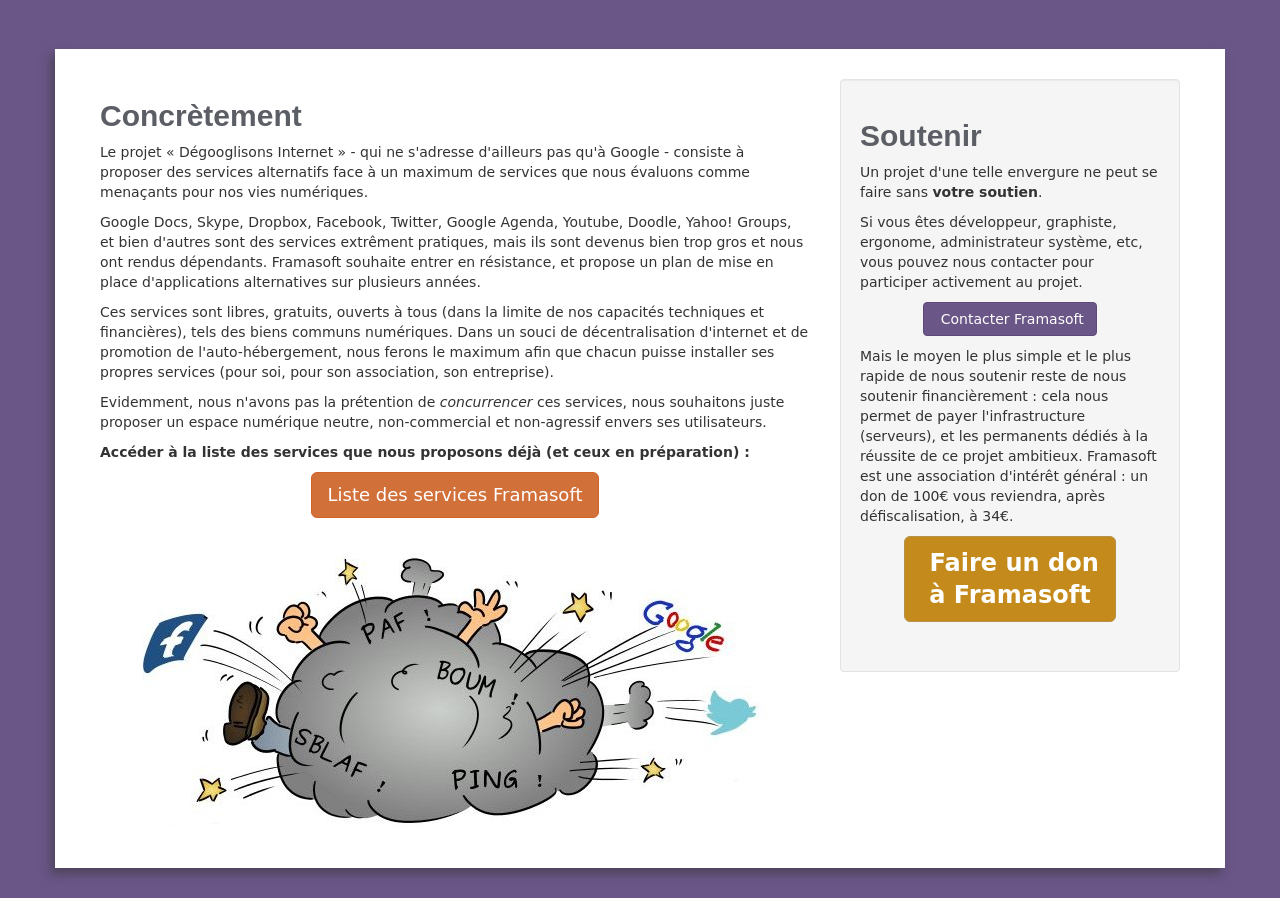
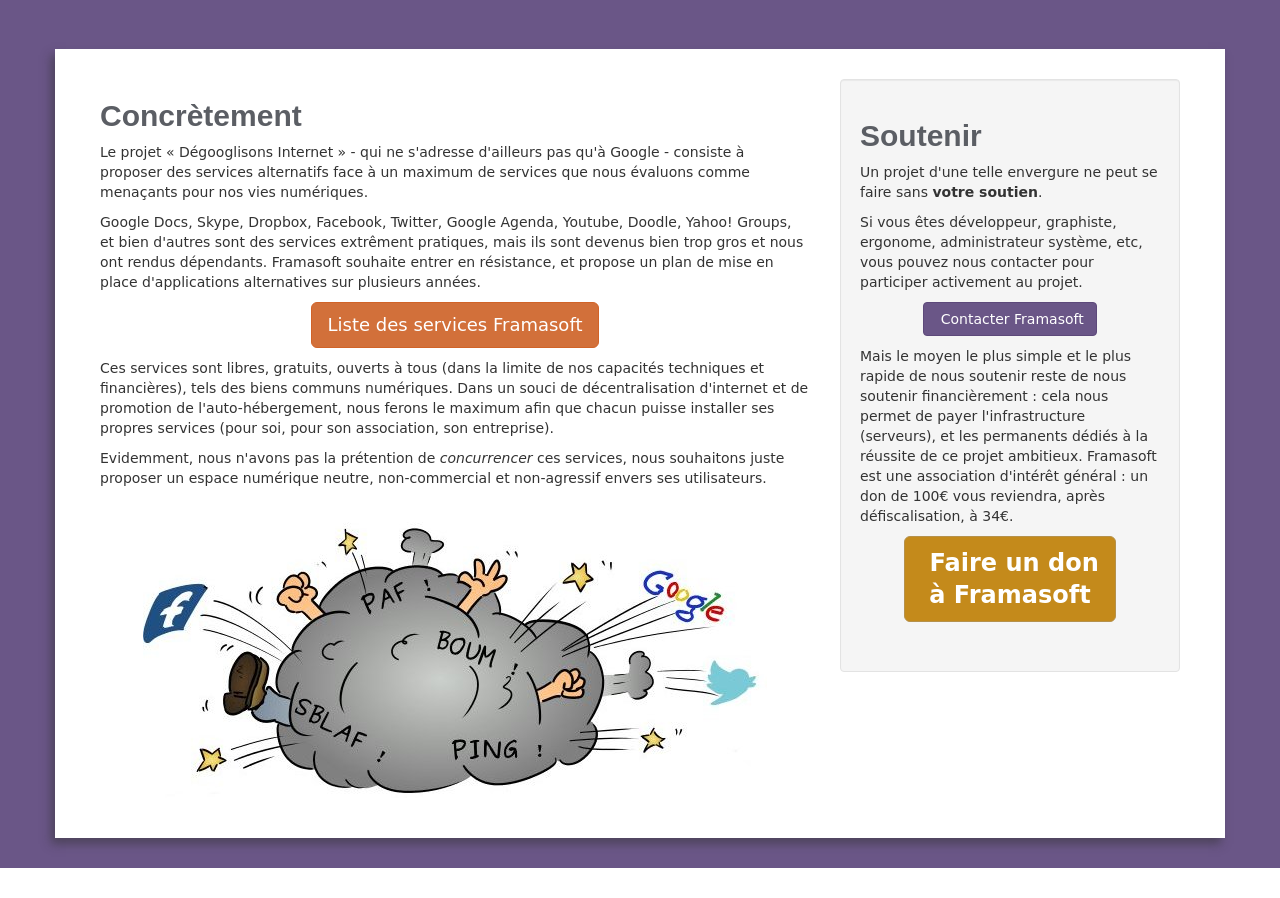
Before and after one commit to framasoft/degooglisons, a PHP site: page / in a window 1280 px wide. Shown: the part 3510-4408 px from the top of the page. After the commit the page ends 4378 px from the top, so only its background shows below. Run offline with PHP 8.4, Linux system fonts and the light colour scheme; some libraries are stand-ins or nearby versions.

Commit message:
Bouton liste remonté dans le paragraphe (oui, moi aussi je live-push en douce sur la branche master :P )

```diff
--- a/index.php
+++ b/index.php
@@ -531,6 +531,7 @@ Google Agenda, Youtube, Doodle, Yahoo! Groups, et bien d'autres sont des
 nous ont rendus dépendants. Framasoft souhaite entrer en résistance, et
 propose un plan de mise en place d'applications alternatives sur
 plusieurs années.</p>
+                <p class="text-center"><a href="http://degooglisons-internet.org/liste/" class="btn btn-liste btn-lg" title="Accéder à la liste des services que nous proposons déjà (et ceux en préparation)" >Liste des services Framasoft</a></p>
                 <p>Ces services sont libres, gratuits, ouverts à
 tous (dans la limite de nos capacités techniques et financières), tels
 des biens communs numériques. Dans un souci de décentralisation
@@ -540,8 +541,6 @@ son association, son entreprise).</p>
                 <p>Evidemment, nous n'avons pas la prétention de <em>concurrencer</em>
  ces services, nous souhaitons juste proposer un espace numérique
 neutre, non-commercial et non-agressif envers ses utilisateurs.</p>
-                <p><strong>Accéder à la liste des services que nous proposons déjà (et ceux en préparation) :</strong></p>
-                <p class="text-center"><a href="http://degooglisons-internet.org/liste/" class="btn btn-liste btn-lg" >Liste des services Framasoft</a></p>
                 <p><img src="img/cloud.jpg" alt="" class="center-block img-responsive" /></p>
             </div>
             <div class="col-md-4">
```
